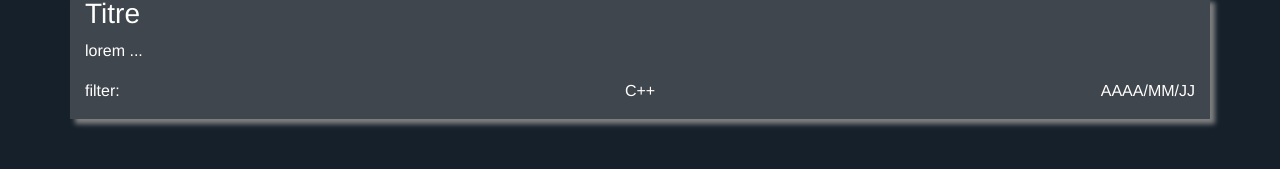
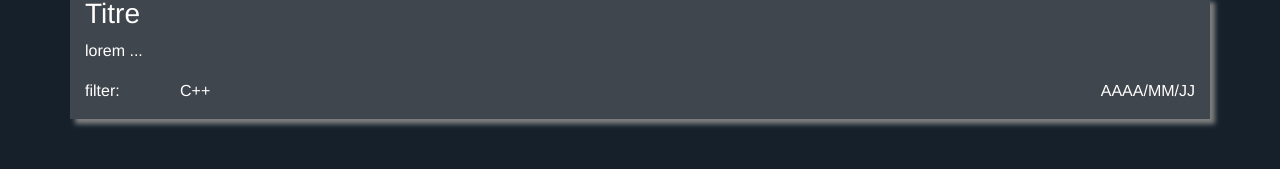
Before and after one commit to Kyowdem/Portfolio, a Vue app: page /portfolio in a window 1280 px wide. Shown: the part 115-284 px from the top of the page. Built offline with nearby package versions, Linux system fonts and the light colour scheme.

Commit message:
update md-...

```diff
--- a/src/components/Summary.vue
+++ b/src/components/Summary.vue
@@ -3,8 +3,8 @@
     <h3 class="titre">{{ title }}</h3>
     <p class="text">{{ describe }}</p>
     <div class="row">
-      <div class="col-md-2 filter"><p>filter:</p></div>
-      <div class="col-md-8">
+      <div class="col-md-1 filter"><p>filter:</p></div>
+      <div class="col-md-9 filters">
         <p v-for="filter in filters" :key="filter">{{ filter }}</p>
       </div>
       <div class="col-md-2 date">
@@ -37,7 +37,8 @@ export default {
   text-align: justify;
 }
 .project .titre,
-.project .filter {
+.project .filter,
+.project .filters {
   text-align: start;
 }
 </style>
```
